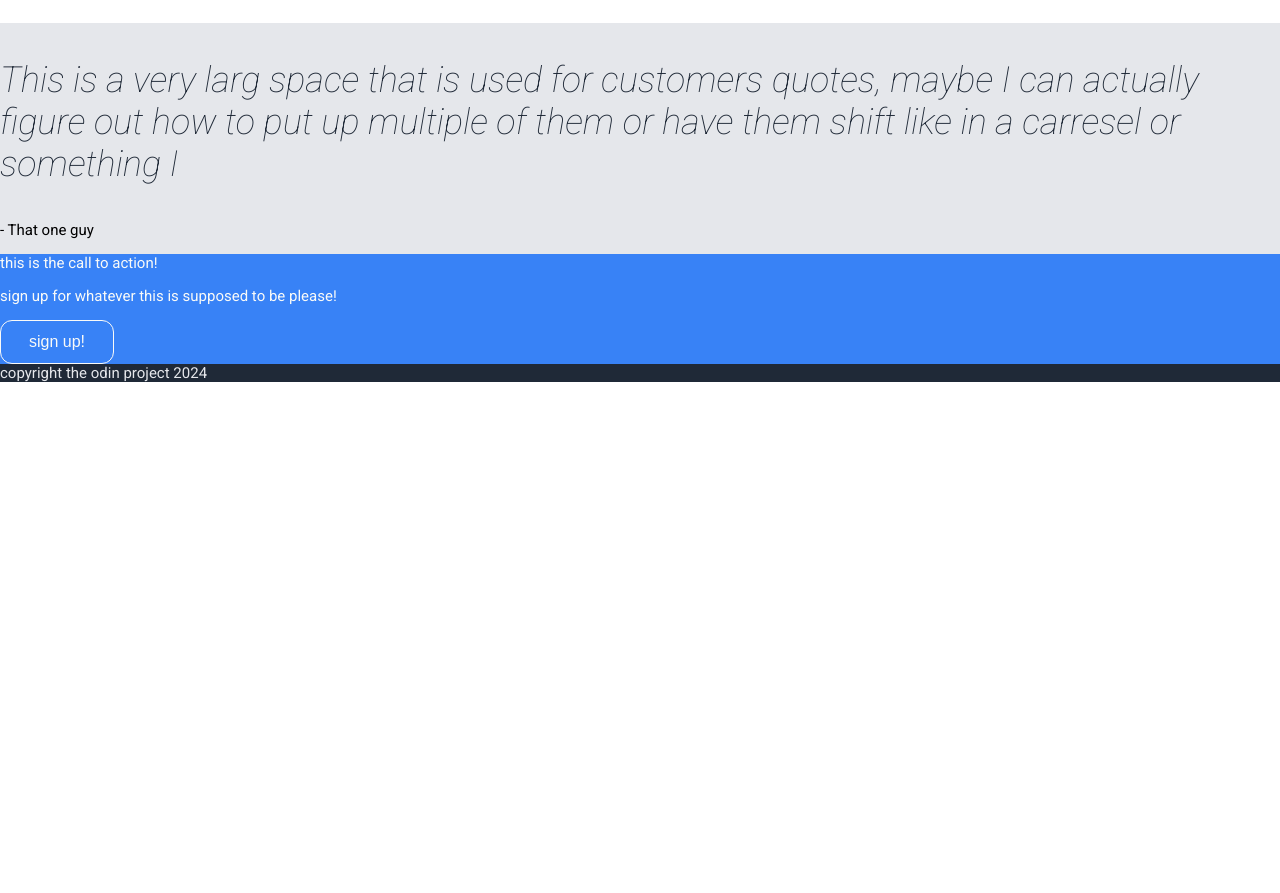
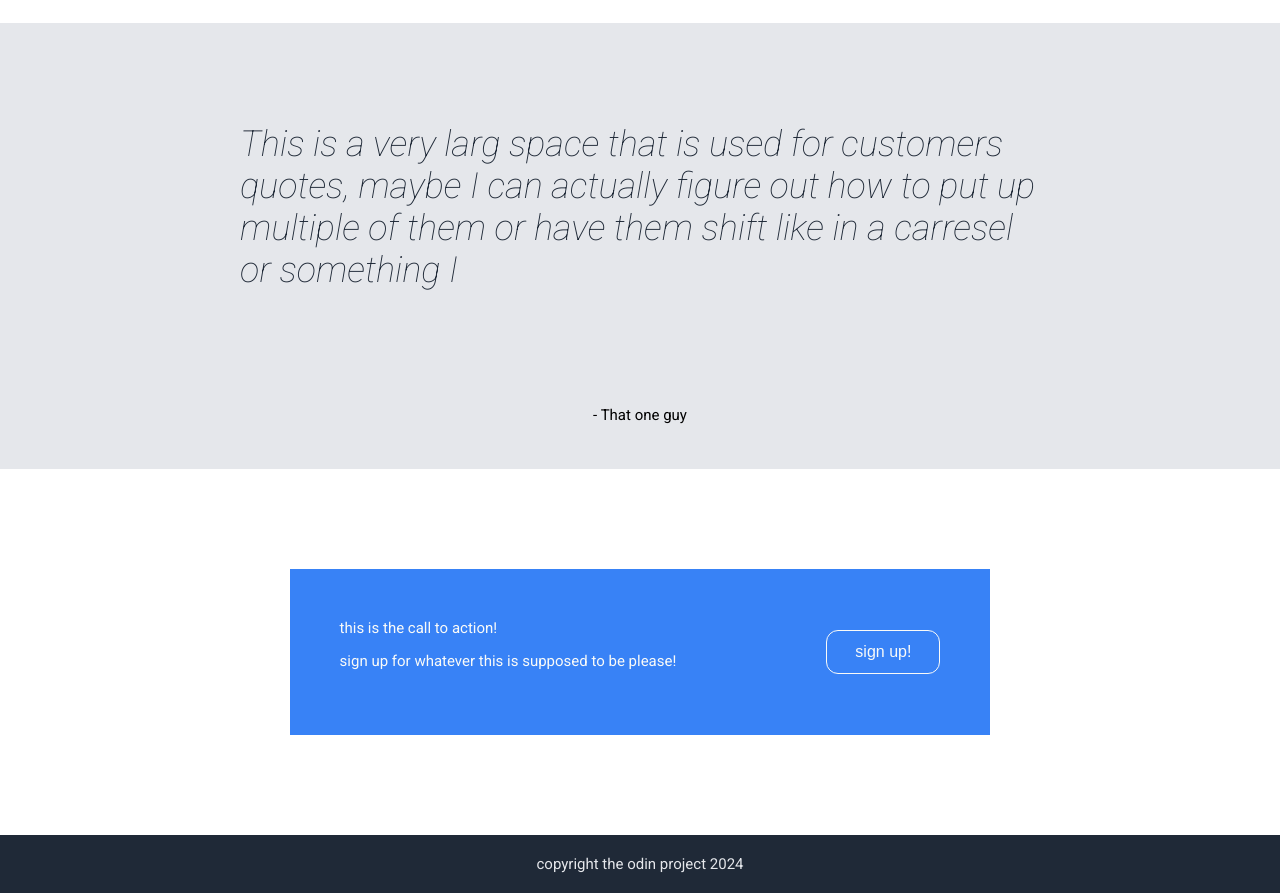
Before and after one commit to JasonEllsworth/heroPage, a plain HTML site: page index.html in a window 1280 px wide. Shown: the part 960-1853 px from the top of the page. Before the commit the page ends 1342 px from the top, so only its background shows below. Drawn offline with Linux system fonts and the light colour scheme.

Commit message:
Completed odin hero page. What a wild ride it was. Some things could be better but im happy with it. Never understood flexbox before but I finally feel like I can understand it now

```diff
--- a/index.html
+++ b/index.html
@@ -73,13 +73,15 @@
     </div>
 
     <div class="container-4">
+        <div class="call-to-left">
         this is the call to action!
         <p>sign up for whatever this is supposed to be please!</p>
+        </div>
         <button class="call-to-action-butt">sign up!</button>
     </div>
 
     <div class="footer">
-        copyright the odin project 2024
+        <p class="footer-text">copyright the odin project 2024</p>
     </div>
 </body>
 </html>
--- a/style.css
+++ b/style.css
@@ -119,6 +119,12 @@ img {
 
 .container-three {
     background-color: #E5E7EB;
+    display: flex;
+    flex-direction: column;
+    justify-content: center;
+    align-items: center;
+    padding-bottom: 30px;
+
 
 }
 
@@ -127,11 +133,26 @@ img {
     font-style:  italic;
     font-weight: lighter;
     color: #1f2937;
+    flex-wrap: wrap;
+    max-width: 800px;
+    margin: 100px auto;
 }
 
 .container-4 {
     background-color: #3882F6;
     color: #F9FAF8;
+    display: flex;
+    margin: 100px auto;
+    justify-content: center;
+    align-items: center;
+    padding: 100px auto;
+
+    gap: 50px;
+
+}
+
+.call-to-left {
+    margin: 50px;
 }
 
 .call-to-action-butt {
@@ -143,9 +164,17 @@ img {
     text-decoration: none;
     font-size: 16px;
     border-radius: 12px;
+    margin: 50px;
 }
 
 .footer {
+    display: flex;
+    justify-content: center;
+    align-items: center;
     background-color:#1f2937;
     color: #E5E7EB;
 }
+
+.footer-text {
+    margin: 20px auto;
+}
```
